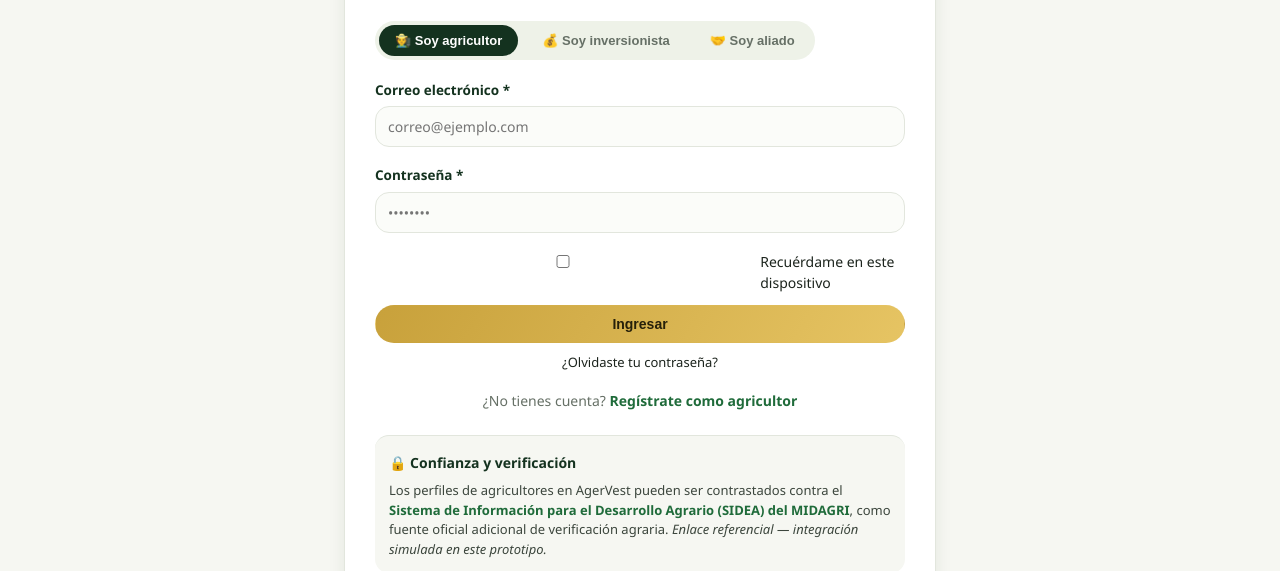
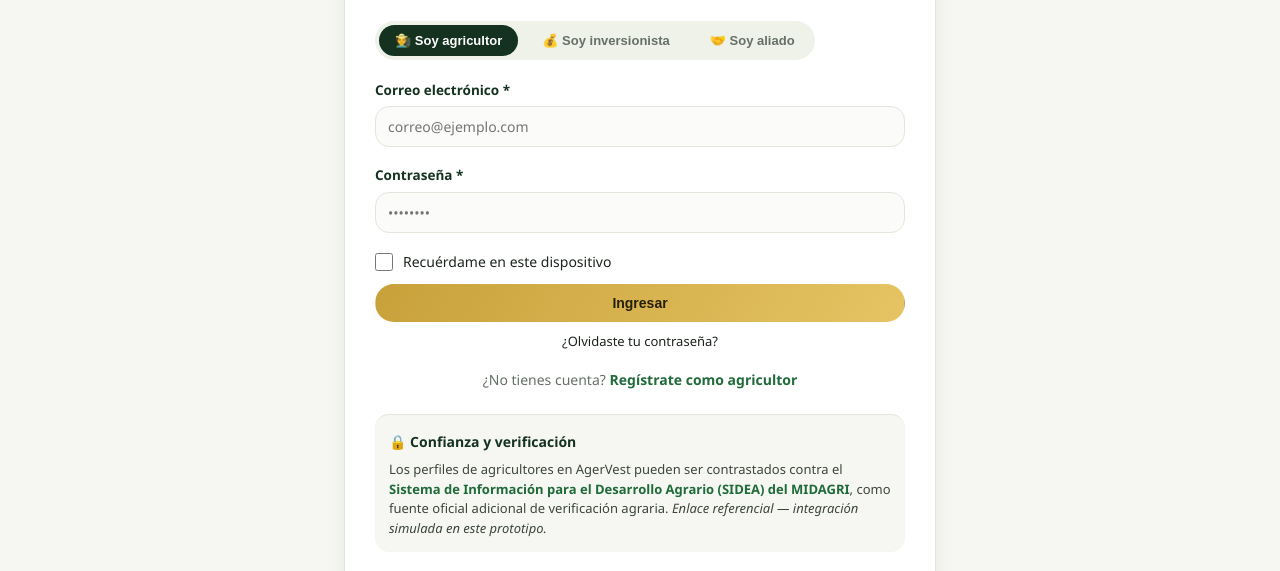
Before and after one commit to FabianRodriguez157/agervest, a website: page public/login.html in a window 1280 px wide. Shown: the part 221-792 px from the top of the page. Drawn offline with Linux system fonts and the light colour scheme.

Commit message:
Fix checkbox styling: exclude from global input width/padding, size properly
Co-Authored-By: Claude Opus 4.7 <noreply@anthropic.com>

```diff
--- a/public/css/styles.css
+++ b/public/css/styles.css
@@ -132,11 +132,15 @@ img { max-width: 100%; display: block; }
 .field { margin-bottom: 18px; }
 .field label { display: block; font-size: 13px; font-weight: 600; margin-bottom: 6px; color: var(--agv-dark); }
 .field small.hint { display: block; color: var(--agv-muted); font-size: 11.5px; margin-top: 4px; }
-input, select, textarea {
+input:not([type="checkbox"]):not([type="radio"]), select, textarea {
   width: 100%; padding: 11px 13px; border-radius: 9px; border: 1px solid var(--agv-border);
   font-size: 14px; font-family: inherit; background: #fbfcf9; color: var(--agv-text);
 }
-input:focus, select:focus, textarea:focus { outline: none; border-color: var(--agv-green-light); background: #fff; }
+input:not([type="checkbox"]):not([type="radio"]):focus, select:focus, textarea:focus { outline: none; border-color: var(--agv-green-light); background: #fff; }
+input[type="checkbox"], input[type="radio"] {
+  width: 18px; height: 18px; min-width: 18px; margin: 0; padding: 0;
+  accent-color: var(--agv-green); cursor: pointer; flex-shrink: 0;
+}
 textarea { resize: vertical; min-height: 90px; }
 .field-row { display: grid; grid-template-columns: 1fr 1fr; gap: 14px; }
 @media (max-width: 560px) { .field-row { grid-template-columns: 1fr; } }
@@ -299,8 +303,8 @@ footer .container { display: flex; justify-content: space-between; flex-wrap: wr
 .form-section h3 { font-size: 16px; color: var(--agv-dark); margin: 0 0 16px 0; }
 
 .checkbox-field { display: flex; align-items: flex-start; gap: 10px; margin-bottom: 12px; }
-.checkbox-field input[type="checkbox"] { margin-top: 4px; cursor: pointer; }
-.checkbox-field label { margin: 0; cursor: pointer; font-size: 14px; line-height: 1.5; }
+.checkbox-field input[type="checkbox"] { margin-top: 2px; }
+.checkbox-field label { margin: 0; cursor: pointer; font-size: 14px; line-height: 1.5; flex: 1; }
 .checkbox-field a { color: var(--agv-green); text-decoration: none; }
 .checkbox-field a:hover { text-decoration: underline; }
 
```
